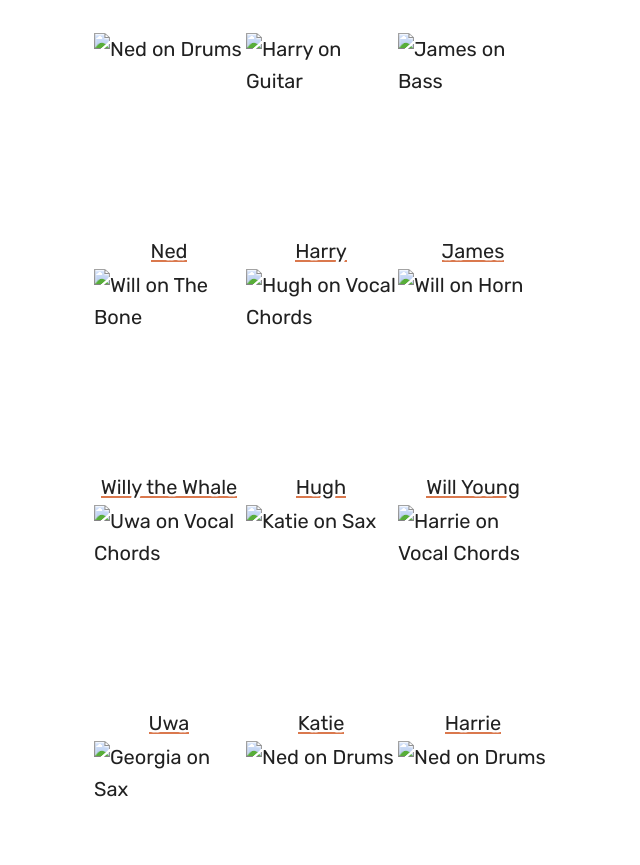
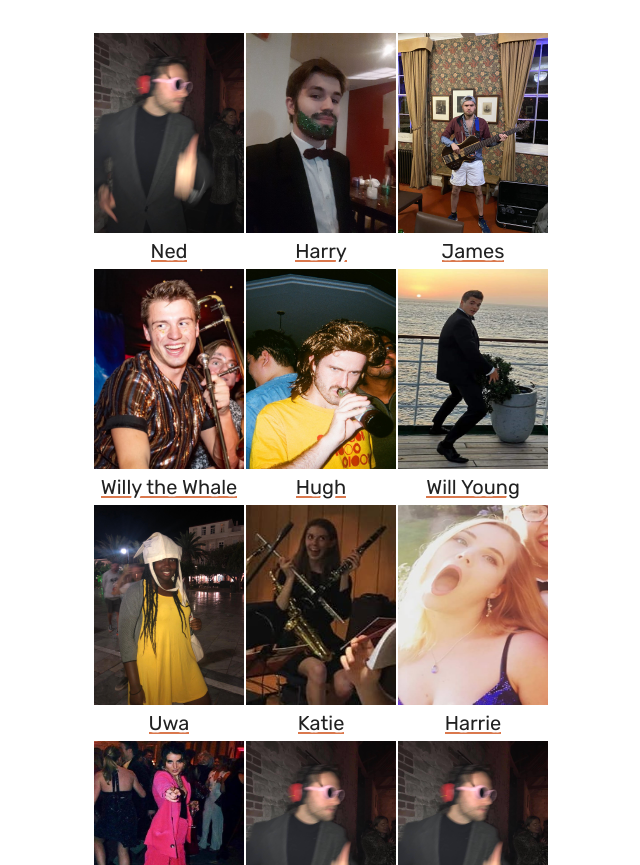
Before and after one commit to dotsfunk/dotsfunk.github.io, a plain HTML site: page pages/meet-the-band/index.html in a window 1280 px wide. Shown: the part 207-1072 px from the top of the page, without its empty margins (198-838 px from the left). Drawn offline with nearby package versions, Linux system fonts and the light colour scheme.

Commit message:
Image paths fix

```diff
--- a/pages/meet-the-band/index.html
+++ b/pages/meet-the-band/index.html
@@ -124,9 +124,9 @@
 
 <tbody>
 <tr>
-<td align="center"><div><img style="text-align: left;" src="images/ned.jpeg" alt="Ned on Drums" title="Ned on Drums" width="150" height="200" /></div></td>
-<td align="center"><div><img style="text-align: left;" src="images/Harry.jpeg" alt="Harry on Guitar" title="Harry on Guitar" width="150" height="200" /></div></td>
-<td align="center"><div><img style="text-align: left;" src="images/james.jpeg" alt="James on Bass" title="James on Bass" width="150" height="200" /></div></td>
+<td align="center"><div><img style="text-align: left;" src="/images/ned.jpeg" alt="Ned on Drums" title="Ned on Drums" width="150" height="200" /></div></td>
+<td align="center"><div><img style="text-align: left;" src="/images/Harry.jpeg" alt="Harry on Guitar" title="Harry on Guitar" width="150" height="200" /></div></td>
+<td align="center"><div><img style="text-align: left;" src="/images/james.jpeg" alt="James on Bass" title="James on Bass" width="150" height="200" /></div></td>
 </tr>
 
 <tr>
@@ -136,9 +136,9 @@
 </tr>
 
 <tr>
-<td align="center"><div><img style="text-align: left;" src="images/will1.jpeg" alt="Will on The Bone" title="Will on The Bone" width="150" height="200" /></div></td>
-<td align="center"><div><img style="text-align: left;" src="images/hugh.jpg" alt="Hugh on Vocal Chords" title="Hugh on Vocal Chords" width="150" height="200" /></div></td>
-<td align="center"><div><img style="text-align: left;" src="images/will2.jpeg" alt="Will on Horn" title="Will on Horn" width="150" height="200" /></div></td>
+<td align="center"><div><img style="text-align: left;" src="/images/will1.jpeg" alt="Will on The Bone" title="Will on The Bone" width="150" height="200" /></div></td>
+<td align="center"><div><img style="text-align: left;" src="/images/hugh.jpg" alt="Hugh on Vocal Chords" title="Hugh on Vocal Chords" width="150" height="200" /></div></td>
+<td align="center"><div><img style="text-align: left;" src="/images/will2.jpeg" alt="Will on Horn" title="Will on Horn" width="150" height="200" /></div></td>
 </tr>
 
 <tr>
@@ -148,9 +148,9 @@
 </tr>
 
 <tr>
-<td align="center"><div><img style="text-align: left;" src="images/uwa.jpeg" alt="Uwa on Vocal Chords" title="Uwa on Vocal Chords" width="150" height="200" /></div></td>
-<td align="center"><div><img style="text-align: left;" src="images/katie.jpg" alt="Katie on Sax" title="Katie on Sax" width="150" height="200" /></div></td>
-<td align="center"><div><img style="text-align: left;" src="images/harrie.jpg" alt="Harrie on Vocal Chords" title="Harrie on Vocal Chords" width="150" height="200" /></div></td>
+<td align="center"><div><img style="text-align: left;" src="/images/uwa.jpeg" alt="Uwa on Vocal Chords" title="Uwa on Vocal Chords" width="150" height="200" /></div></td>
+<td align="center"><div><img style="text-align: left;" src="/images/katie.jpg" alt="Katie on Sax" title="Katie on Sax" width="150" height="200" /></div></td>
+<td align="center"><div><img style="text-align: left;" src="/images/harrie.jpg" alt="Harrie on Vocal Chords" title="Harrie on Vocal Chords" width="150" height="200" /></div></td>
 </tr>
 
 <tr>
@@ -160,9 +160,9 @@
 </tr>
 
 <tr>
-<td align="center"><div><img style="text-align: left;" src="images/georgia.jpg" alt="Georgia on Sax" title="Georgia on Sax" width="150" height="200" /></div></td>
-<td align="center"><div><img style="text-align: left;" src="images/ned.jpeg" alt="Ned on Drums" title="Ned on Drums" width="150" height="200" /></div></td>
-<td align="center"><div><img style="text-align: left;" src="images/ned.jpeg" alt="Ned on Drums" title="Ned on Drums" width="150" height="200" /></div></td>
+<td align="center"><div><img style="text-align: left;" src="/images/georgia.jpg" alt="Georgia on Sax" title="Georgia on Sax" width="150" height="200" /></div></td>
+<td align="center"><div><img style="text-align: left;" src="/images/ned.jpeg" alt="Ned on Drums" title="Ned on Drums" width="150" height="200" /></div></td>
+<td align="center"><div><img style="text-align: left;" src="/images/ned.jpeg" alt="Ned on Drums" title="Ned on Drums" width="150" height="200" /></div></td>
 </tr>
 
 <tr>
```
